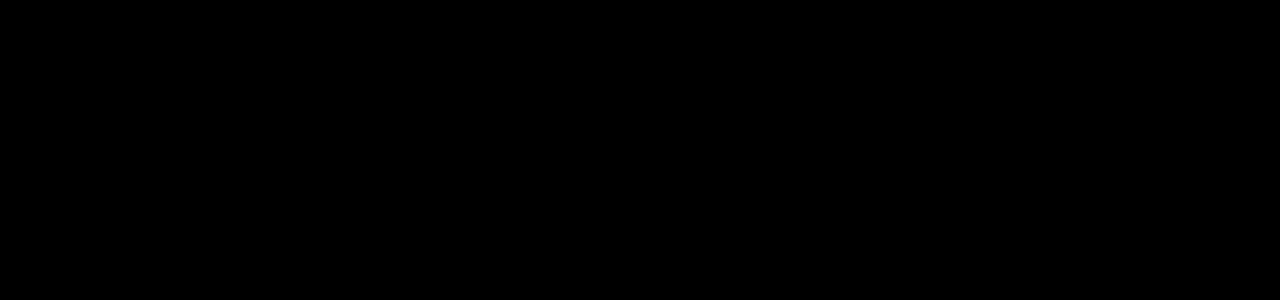
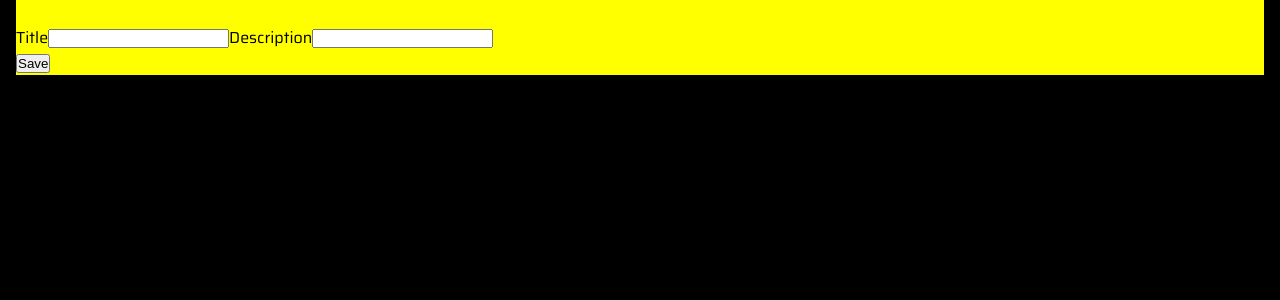
Before and after one commit to berdnaski/note-app-reactjs, a React (Vite) app: page /note in a window 1280 px wide. Shown: the top 300 px of the page. Built offline with nearby package versions, Linux system fonts and the light colour scheme.

Commit message:
modifications styled

```diff
--- a/src/App.jsx
+++ b/src/App.jsx
@@ -5,7 +5,7 @@
 
 function App() {
   return (
-    <div className={styles.wrapper}>
+    <div className={styles.container}>
         <AppRoutes />
     </div>
   );
--- a/src/App.module.css
+++ b/src/App.module.css
@@ -1,7 +1,9 @@
-.wrapper {
-    max-width: 30rem;
-    margin: 2rem auto;
+.container {
+    justify-content: center;
+    align-items: center;
+    height: 100vh;
+    margin: auto;
     padding: 0 1rem;
+    background-color: rgb(0, 0, 0);
     gap: 2rem;
-    align-items: flex-start;
 }
--- a/src/components/CreateForm/CreateForm.jsx
+++ b/src/components/CreateForm/CreateForm.jsx
@@ -2,7 +2,22 @@
 
 const CreateForm = () => {
     return (
-        <div>hsauhsua</div>
+        <div className={styles.createForm}>
+            <div className={styles.imgAdd}>
+                <img src="" alt="" />
+            </div>
+            <div>
+                <label htmlFor="">Title</label>
+                <input type="text" name="" id="" />
+
+                <label htmlFor="">Description</label>
+                <input type="text" />
+            </div>
+
+            <div>
+                <button>Save</button>
+            </div>
+        </div>
     );
 }
 
--- a/src/components/CreateForm/CreateForm.module.css
+++ b/src/components/CreateForm/CreateForm.module.css
@@ -0,0 +1,3 @@
+.createForm {
+    background-color: yellow;
+}
--- a/src/components/Footer/Footer.module.css
+++ b/src/components/Footer/Footer.module.css
@@ -2,14 +2,8 @@
     display: flex;
     align-items: center;
     justify-content: flex-end;
-    width: 100%;
+    width: 35%;
     margin: auto;
-}
-
-@media (max-width: 768px) {
-    .footer {
-        width: 35%;
-    }
 }
 
 .footer button {
--- a/src/components/Note/Note.module.css
+++ b/src/components/Note/Note.module.css
@@ -9,6 +9,12 @@
     margin-bottom: 2rem;
     border-radius: 8px;
     background-color: rgb(197, 196, 197);
+}
+
+@media (min-width: 1080px) {
+    .section {
+        max-width: 35%;
+    }
 }
 
 .sectionContainer {
--- a/src/components/Section/Section.module.css
+++ b/src/components/Section/Section.module.css
@@ -2,9 +2,14 @@
     display: flex;
     flex-direction: row;
     justify-content: space-between;
-    width: 75%;
     margin: auto;
     margin-bottom: 2rem;
+}
+
+@media (min-width: 1080px) {
+    .aside {
+        max-width: 20%;
+    }
 }
 
 .button {
--- a/src/global.css
+++ b/src/global.css
@@ -1,11 +1,11 @@
-*{
+/* Estilos gerais */
+* {
     padding: 0;
     margin: 0;
     box-sizing: border-box;
 }
 
 body {
-    background-color: #000000;
     font-family: "Saira", sans-serif;
     overflow-x: hidden;
 }
```
Also changed, not shown: src/pages/Home.jsx (line endings or trailing spaces).
